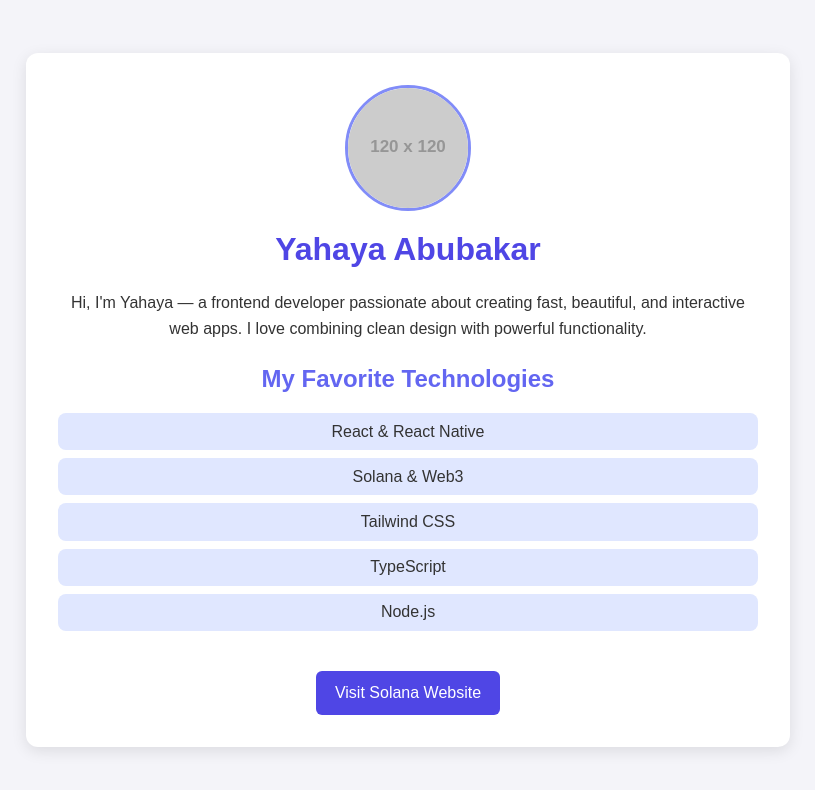
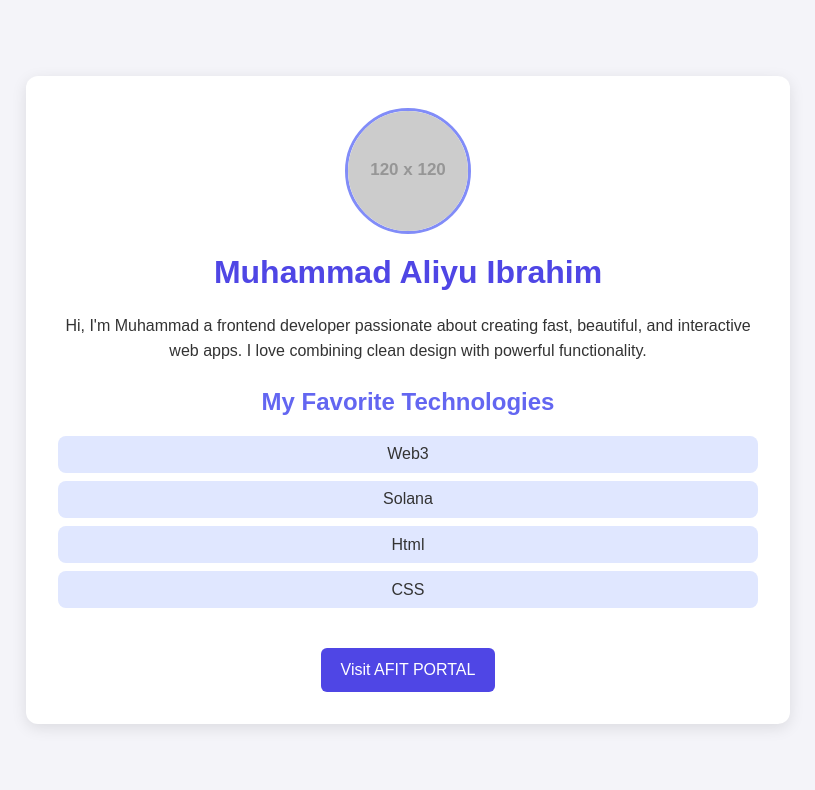
Before and after one commit to abkGami/Group3, a plain HTML site: page index.html in a window 1280 px wide. Shown: the whole page, without its empty margins (232-1047 px from the left). Drawn offline with Linux system fonts and the light colour scheme; placeholder pictures from the web are drawn by us.

Commit message:
New changes

```diff
--- a/index.html
+++ b/index.html
@@ -81,19 +81,18 @@
 <body>
   <div class="container">
     <img src="https://via.placeholder.com/120" alt="Profile Photo">
-    <h1>Yahaya Abubakar</h1>
-    <p>Hi, I'm Yahaya — a frontend developer passionate about creating fast, beautiful, and interactive web apps. I love combining clean design with powerful functionality.</p>
+    <h1>Muhammad Aliyu Ibrahim</h1>
+    <p>Hi, I'm Muhammad a frontend developer passionate about creating fast, beautiful, and interactive web apps. I love combining clean design with powerful functionality.</p>
 
     <h2>My Favorite Technologies</h2>
     <ul>
-      <li>React & React Native</li>
-      <li>Solana & Web3</li>
-      <li>Tailwind CSS</li>
-      <li>TypeScript</li>
-      <li>Node.js</li>
+      <li>Web3</li>
+      <li>Solana</li>
+      <li>Html</li>
+      <li>CSS</li>
     </ul>
 
-    <a href="https://www.solana.com" target="_blank">Visit Solana Website</a>
+    <a href="https://portal.afit.edu.ng/student/index" target="_blank">Visit AFIT PORTAL</a>
   </div>
 </body>
 </html>
```
